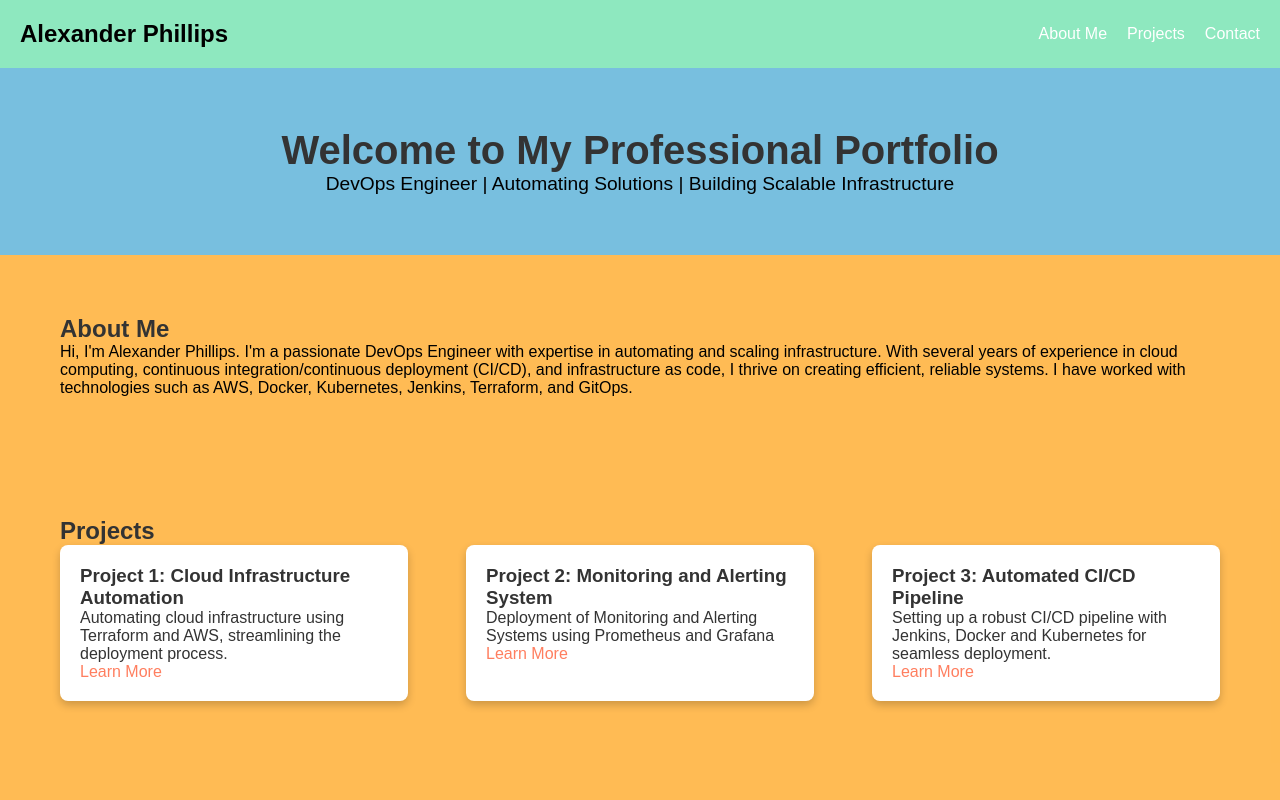
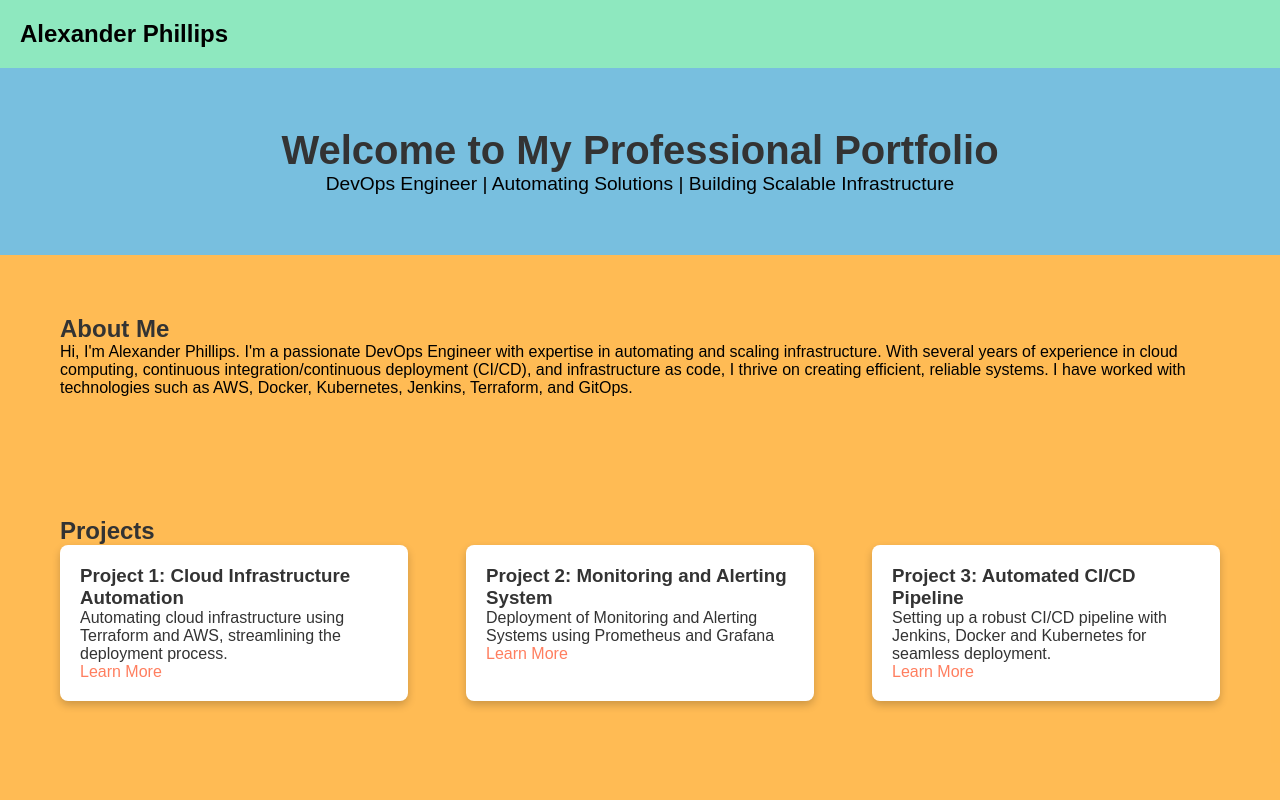
Before and after one commit to MimberyEarth/my-profile-website, a plain HTML site: page index.html in a window 1280 px wide. Shown: the top 800 px of the page. Drawn offline with Linux system fonts and the light colour scheme.

Commit message:
Removed useless buttons on all pages.

```diff
--- a/index.html
+++ b/index.html
@@ -13,11 +13,6 @@
     <!-- Navigation Bar -->
     <nav class="navbar">
         <div class="logo">Alexander Phillips</div>
-        <div class="menu" id="menu-toggle">
-            <a href="#about">About Me</a>
-            <a href="#projects">Projects</a>
-            <a href="#contact">Contact</a>
-        </div>
         <div class="hamburger" id="hamburger">&#9776;</div>
     </nav>
 
```
Also changed, not shown: project1.html (+0 -3 lines), project2.html (+0 -3 lines), project3.html (+0 -3 lines).
